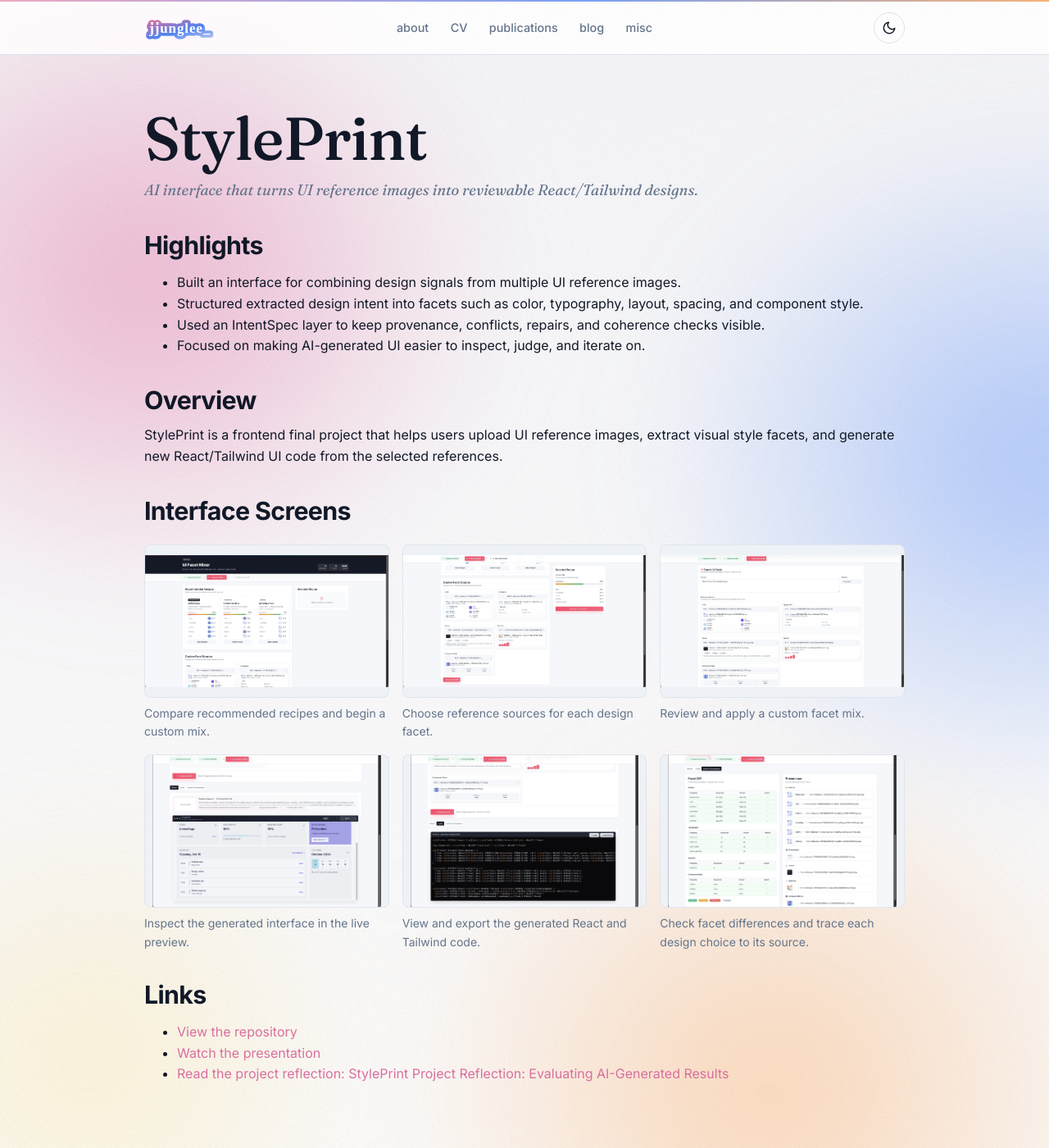
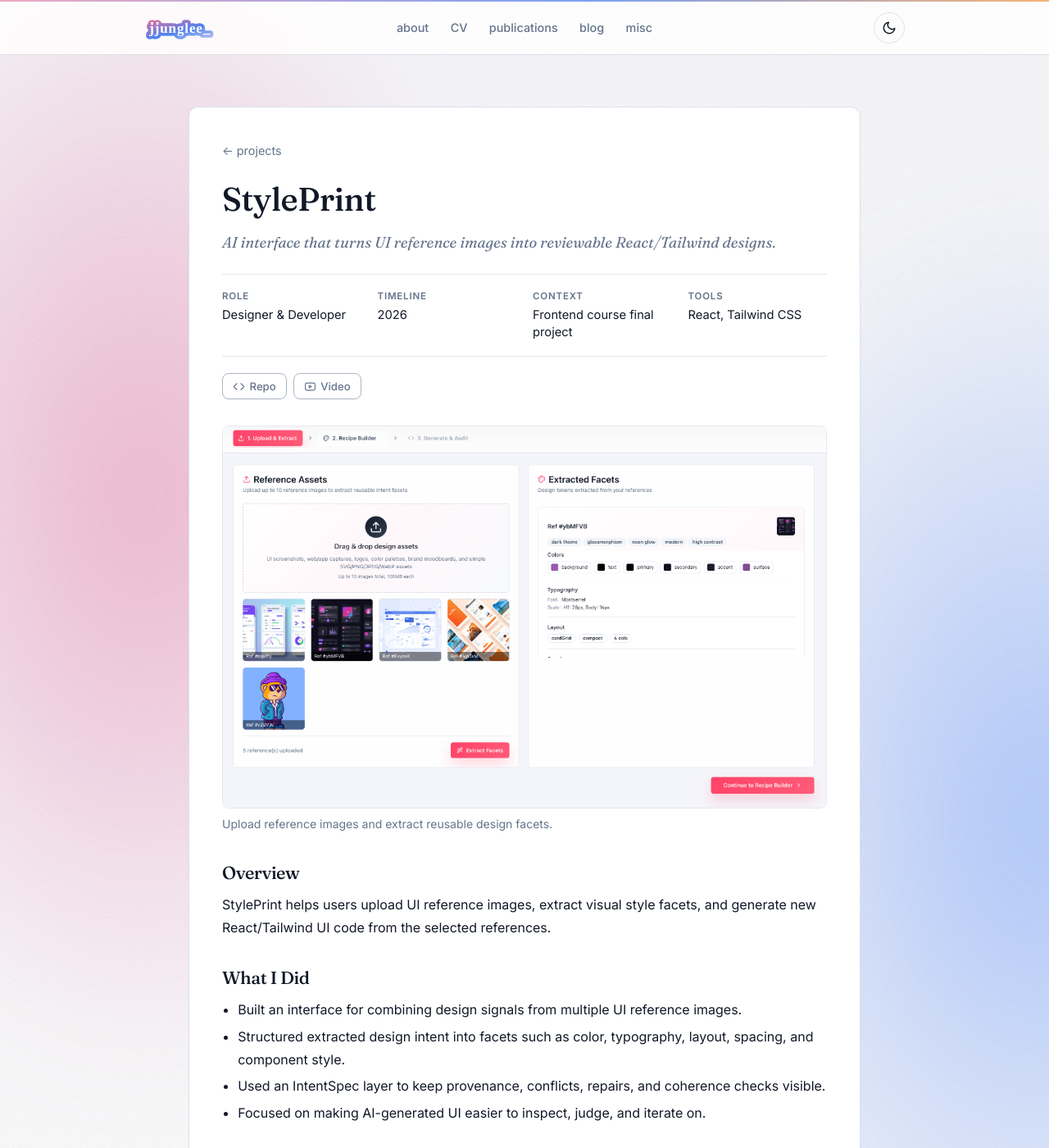
Before and after one commit to leejungp2/leejungp2.github.io, a Jekyll site: the page built from _projects/styleprint.md, in a window 1280 px wide and 1400 px high. Shown: the whole window at 82% size. Built offline with Jekyll 4.4.1, drawn with Linux system fonts in a browser that asks for light colours; some of the changed text lies outside the part shown.

Commit message:
Migrate projects to case-study format with role, timeline, and outcomes

```diff
--- a/_projects/styleprint.md
+++ b/_projects/styleprint.md
@@ -1,25 +1,39 @@
 ---
-layout: page
 title: StylePrint
 description: AI interface that turns UI reference images into reviewable React/Tailwind designs.
+group: research
+order: 1
+# TODO(Jung): confirm role and timeline.
+role: Designer & Developer
+timeline: 2026
+context: Frontend course final project
+tools: [React, Tailwind CSS]
 thumbnail: /assets/img/projects/style-print.webp
-order: 2
+hero: /assets/img/projects/style-print.webp
+hero_alt: StylePrint upload screen with reference assets and extracted design facets
+hero_caption: Upload reference images and extract reusable design facets.
+links:
+  - label: Repo
+    url: https://github.com/leejungp2/style-print
+    icon: code
+  - label: Video
+    url: https://youtu.be/Ki7SdYj6aTA
+    icon: video
 ---
 
-## Highlights
+## Overview
+
+StylePrint helps users upload UI reference images, extract visual style facets,
+and generate new React/Tailwind UI code from the selected references.
+
+## What I Did
 
 - Built an interface for combining design signals from multiple UI reference images.
 - Structured extracted design intent into facets such as color, typography, layout, spacing, and component style.
 - Used an IntentSpec layer to keep provenance, conflicts, repairs, and coherence checks visible.
 - Focused on making AI-generated UI easier to inspect, judge, and iterate on.
 
-## Overview
-
-StylePrint is a frontend final project that helps users upload UI reference
-images, extract visual style facets, and generate new React/Tailwind UI code
-from the selected references.
-
-## Interface Screens
+## Gallery
 
 <div class="project-media-grid project-media-grid--natural project-media-grid--uniform">
   <figure>
@@ -48,8 +62,6 @@ from the selected references.
   </figure>
 </div>
 
-## Links
+## Further Reading
 
-- [View the repository](https://github.com/leejungp2/style-print)
-- [Watch the presentation](https://youtu.be/Ki7SdYj6aTA)
-- [Read the project reflection: StylePrint Project Reflection: Evaluating AI-Generated Results]({{ '/blog/2026/06/15/tistory-19/' | relative_url }})
+- [StylePrint Project Reflection: Evaluating AI-Generated Results]({{ '/blog/2026/06/15/tistory-19/' | relative_url }})
```
Also changed, not shown: _projects/diarybot.md (+21 -20 lines), _projects/mapsee.md (+24 -19 lines), _projects/mini-game.md (+29 -27 lines), _projects/moagent.md (+21 -20 lines), _projects/music-bot.md (+26 -21 lines).
